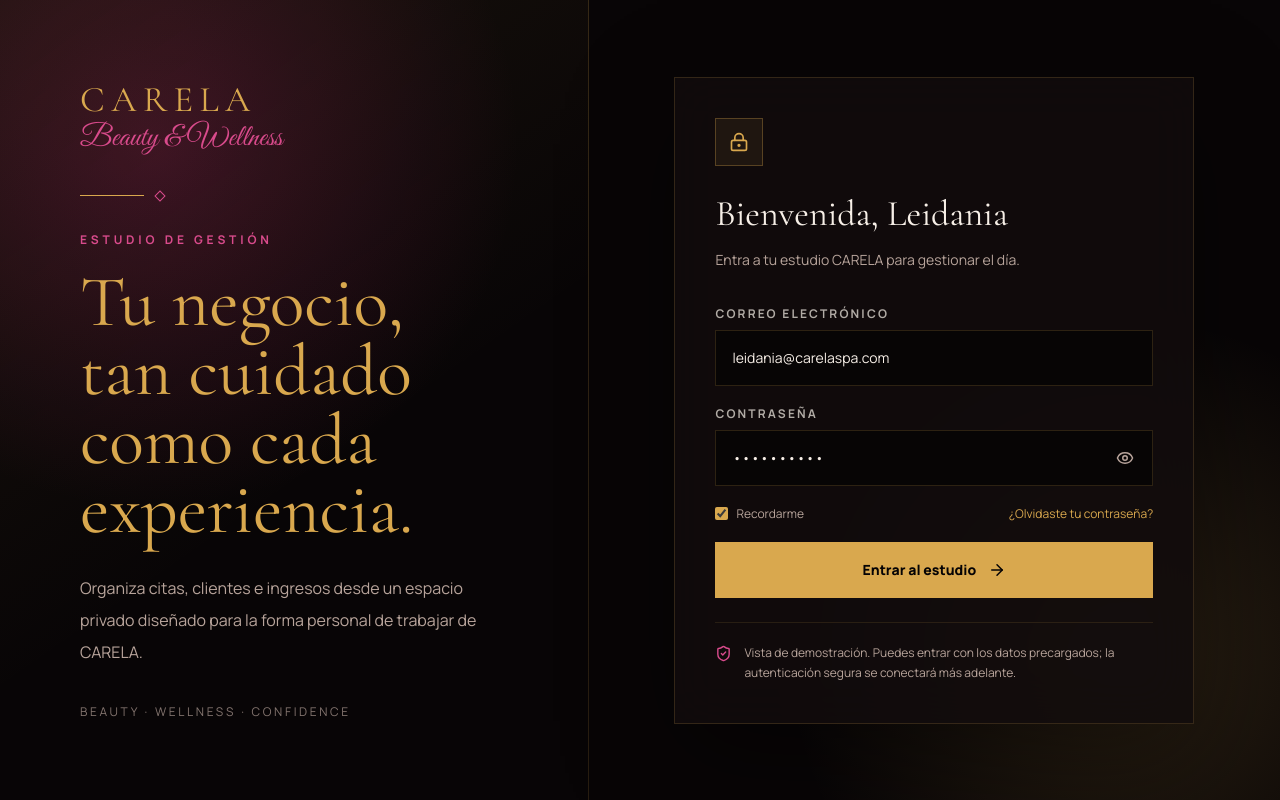
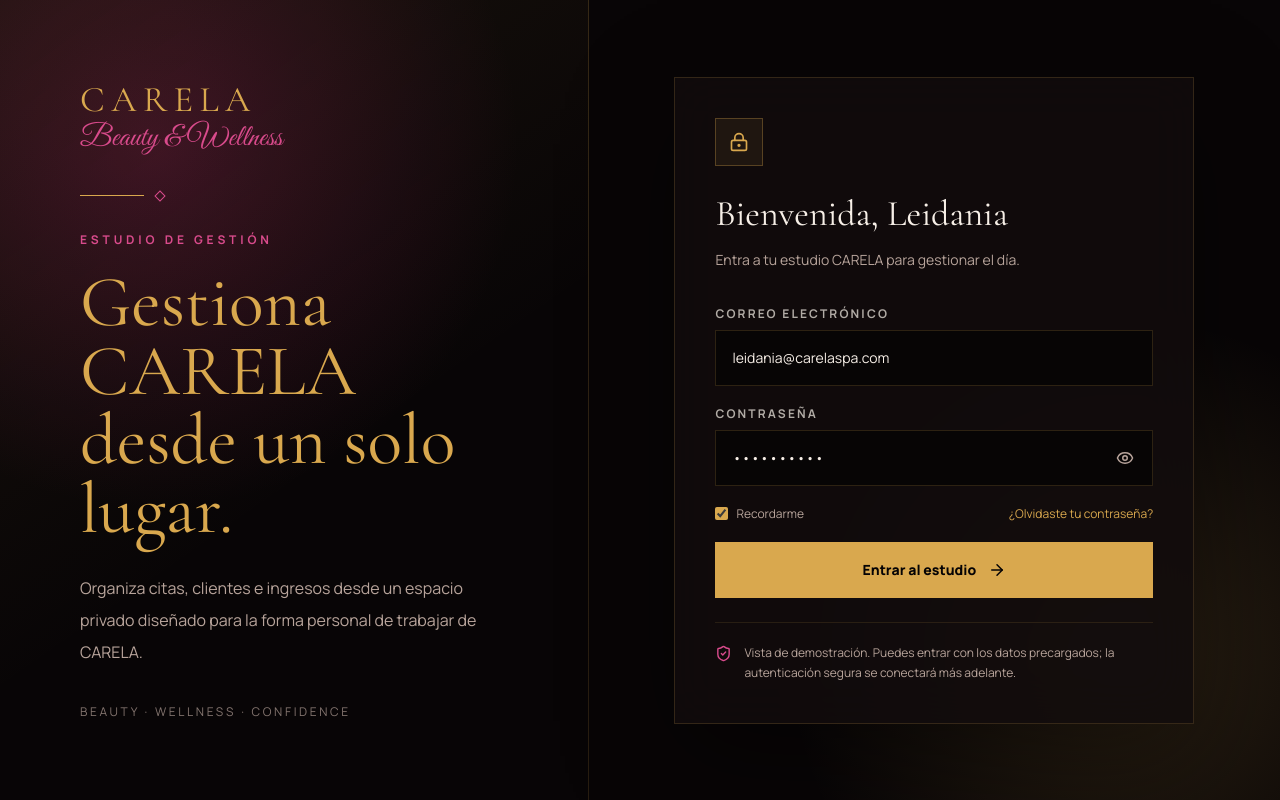
Before and after one commit to carlosreynag06/carela, a Next.js app: page /login in a window 1280 px wide. Built offline with nearby package versions, Linux system fonts and the light colour scheme.

Commit message:
Refine login page headline

```diff
--- a/app/login/page.tsx
+++ b/app/login/page.tsx
@@ -41,7 +41,7 @@ export default function LoginPage() {
               Estudio de gestión
             </p>
             <h1 className="mt-5 font-serif text-6xl leading-[0.96] text-champagne-gold xl:text-7xl">
-              Tu negocio, tan cuidado como cada experiencia.
+              Gestiona CARELA desde un solo lugar.
             </h1>
             <p className="mt-7 max-w-lg text-base leading-8 text-muted-taupe">
               Organiza citas, clientes e ingresos desde un espacio privado
```
